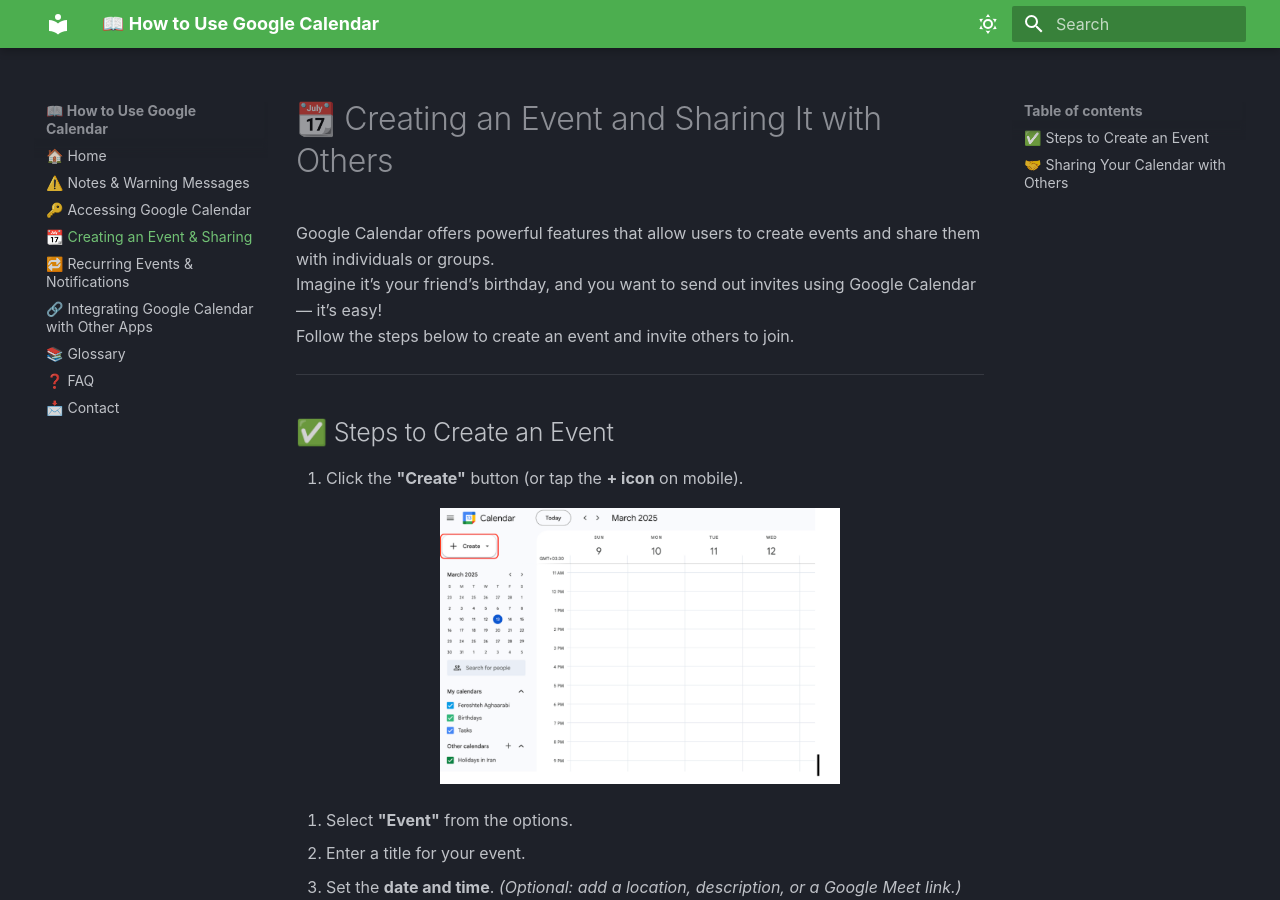
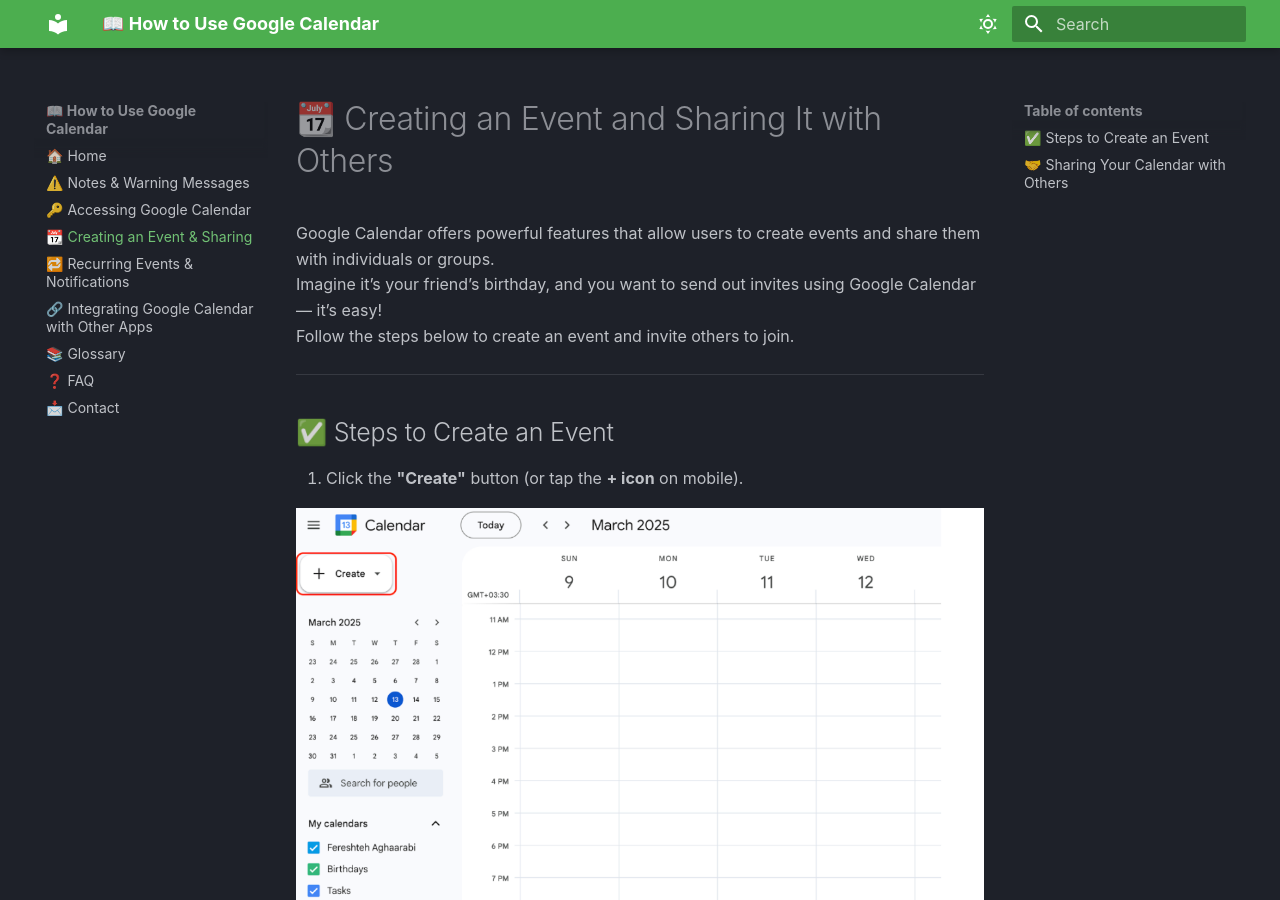
Before and after one commit to mobina-soltani/google-calendar-documentation, an MkDocs documentation site: the page built from docs/Event.md, in a window 1280 px wide and 900 px high. Built offline with MkDocs 1.6.1 and Material for MkDocs 9.7.7, drawn with Linux system fonts in a browser that asks for light colours.

Commit message:
Fix width

```diff
--- a/docs/Event.md
+++ b/docs/Event.md
@@ -11,7 +11,7 @@
 1. Click the **"Create"** button (or tap the **+ icon** on mobile).
 
 <p align="center">
-  <img src="/IMAGES/Screenshot 2025-03-27 at 8.58.07 AM.png" alt="Google Calendar Create Event Screenshot" title="Create an Event" width="400">
+  <img src="/IMAGES/Screenshot 2025-03-27 at 8.58.07 AM.png" alt="Google Calendar Create Event Screenshot" title="Create an Event">
 </p>
 
 2. Select **"Event"** from the options.
@@ -27,7 +27,7 @@
 2. In the left sidebar, select the **calendar** you want to share.
 
 <p align="center">
-  <img src="/IMAGES/Screenshot 2025-03-27 at 9.14.24 AM.png" alt="Calendar Settings Screenshot" title="Share an Event" width="400">
+  <img src="/IMAGES/Screenshot 2025-03-27 at 9.14.24 AM.png" alt="Calendar Settings Screenshot" title="Share an Event">
 </p>
 
 3. Scroll to **"Share with specific people or groups"**, then click **"Add people and groups"**.
@@ -35,13 +35,13 @@
 5. Choose the appropriate **permission settings** (e.g., view-only or edit access).
 
 <p align="center">
-  <img src="/IMAGES/Screenshot 2025-03-27 at 9.52.33 AM.png" alt="Share with People Screenshot" title="Add an email address" width="400">
+  <img src="/IMAGES/Screenshot 2025-03-27 at 9.52.33 AM.png" alt="Share with People Screenshot" title="Add an email address">
 </p>
 
 6. Click **"Send"** to share the calendar and send invitations.
 
 <p align="center">
-  <img src="/IMAGES/Screenshot 2025-03-27 at 9.55.39 AM.png" alt="Send Invite Screenshot" title="Finished" width="400">
+  <img src="/IMAGES/Screenshot 2025-03-27 at 9.55.39 AM.png" alt="Send Invite Screenshot" title="Finished">
 </p>
 
 ---
```
